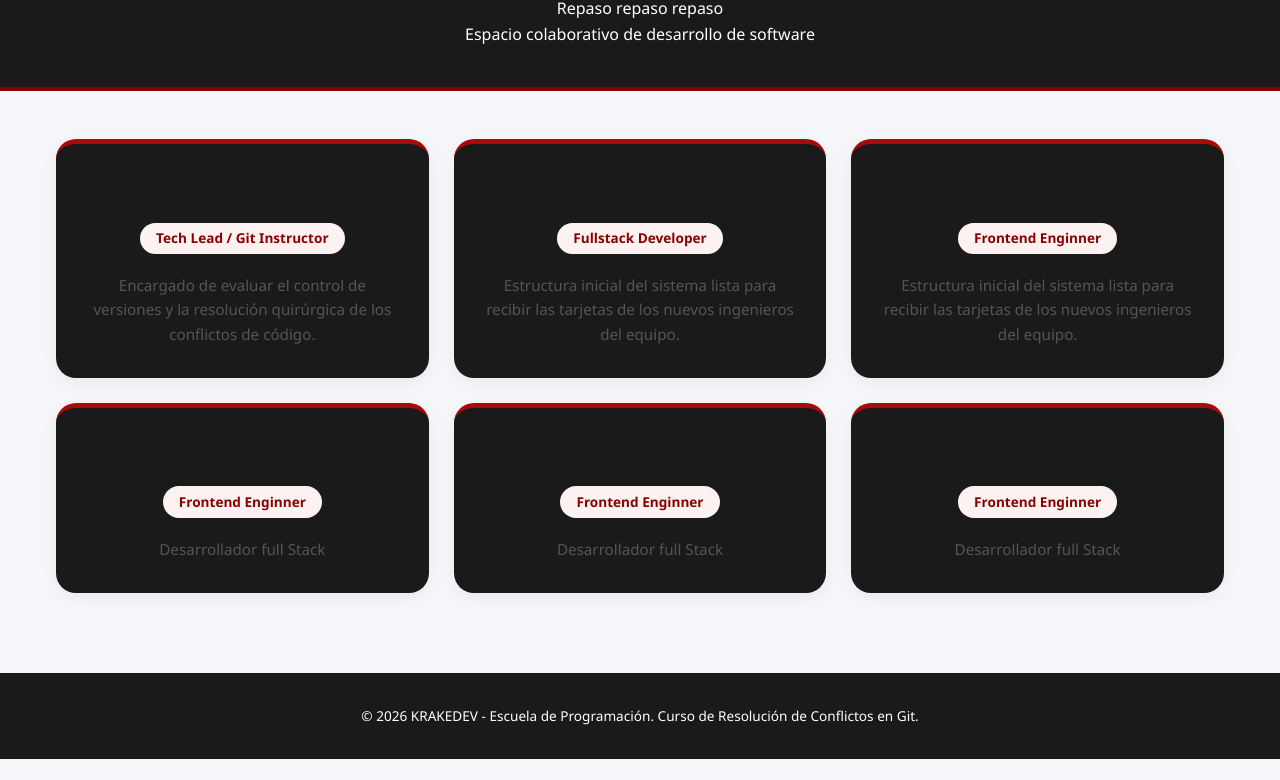
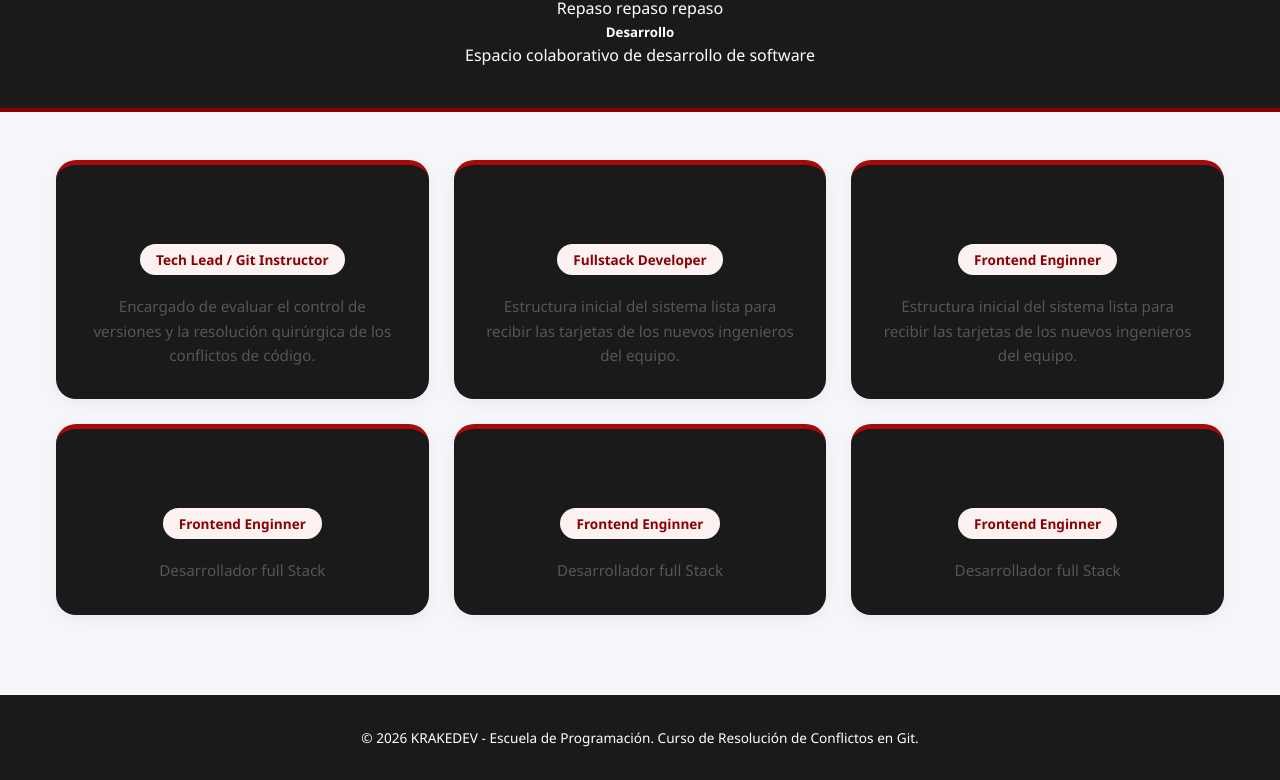
Before and after one commit to alexandraR-Code/web-equipo, a plain HTML site: page index.html in a window 1280 px wide. Shown: the part 211-991 px from the top of the page. Before the commit the page ends 970 px from the top, so only its background shows below. Drawn offline with Linux system fonts and the light colour scheme.

Commit message:
Agregar titulo

```diff
--- a/index.html
+++ b/index.html
@@ -15,6 +15,7 @@
             repaso
             repaso
         </p>
+        <h5>Desarrollo</h5>
         <p>Espacio colaborativo de desarrollo de software</p>
     </header>
 
```
